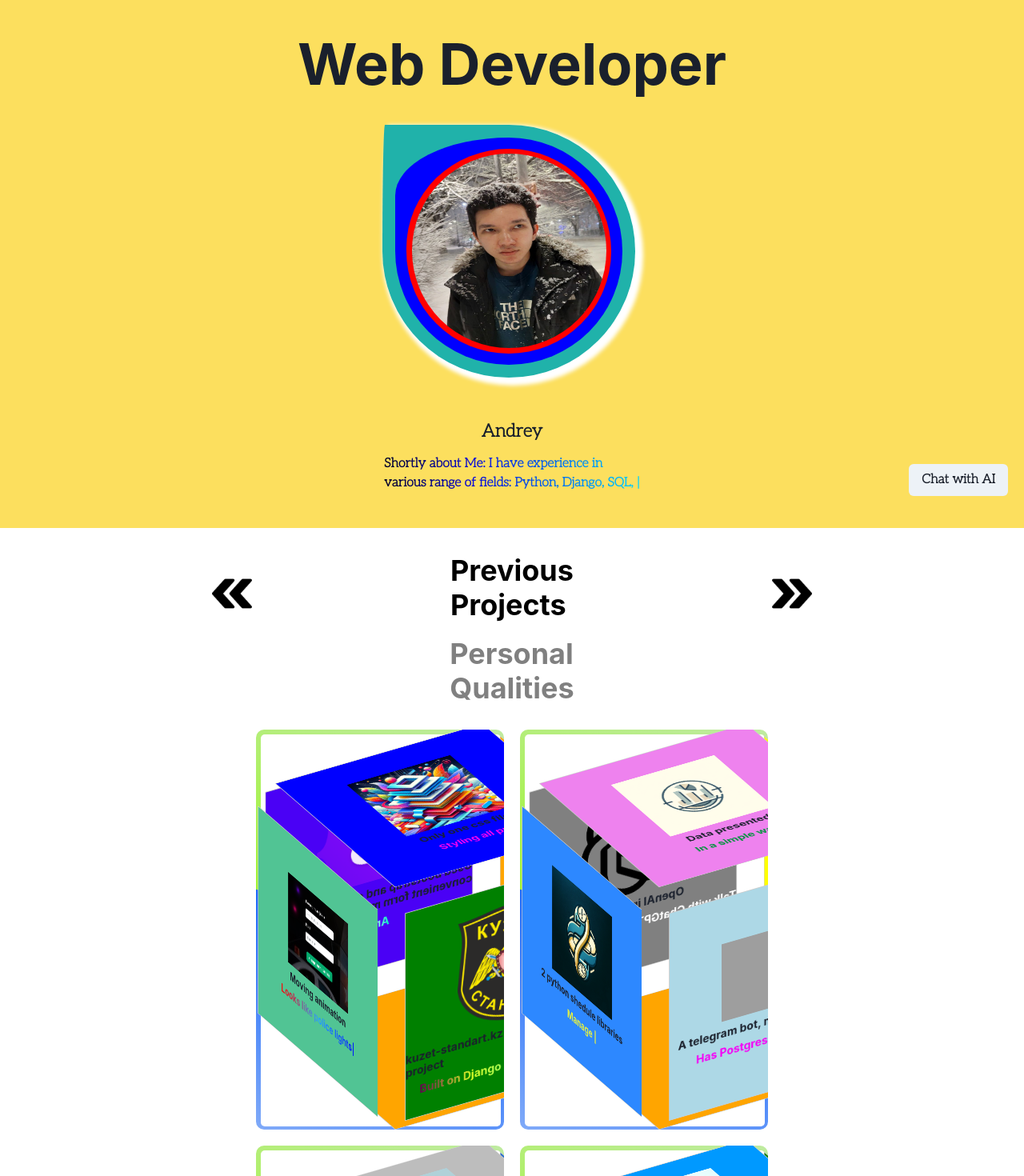
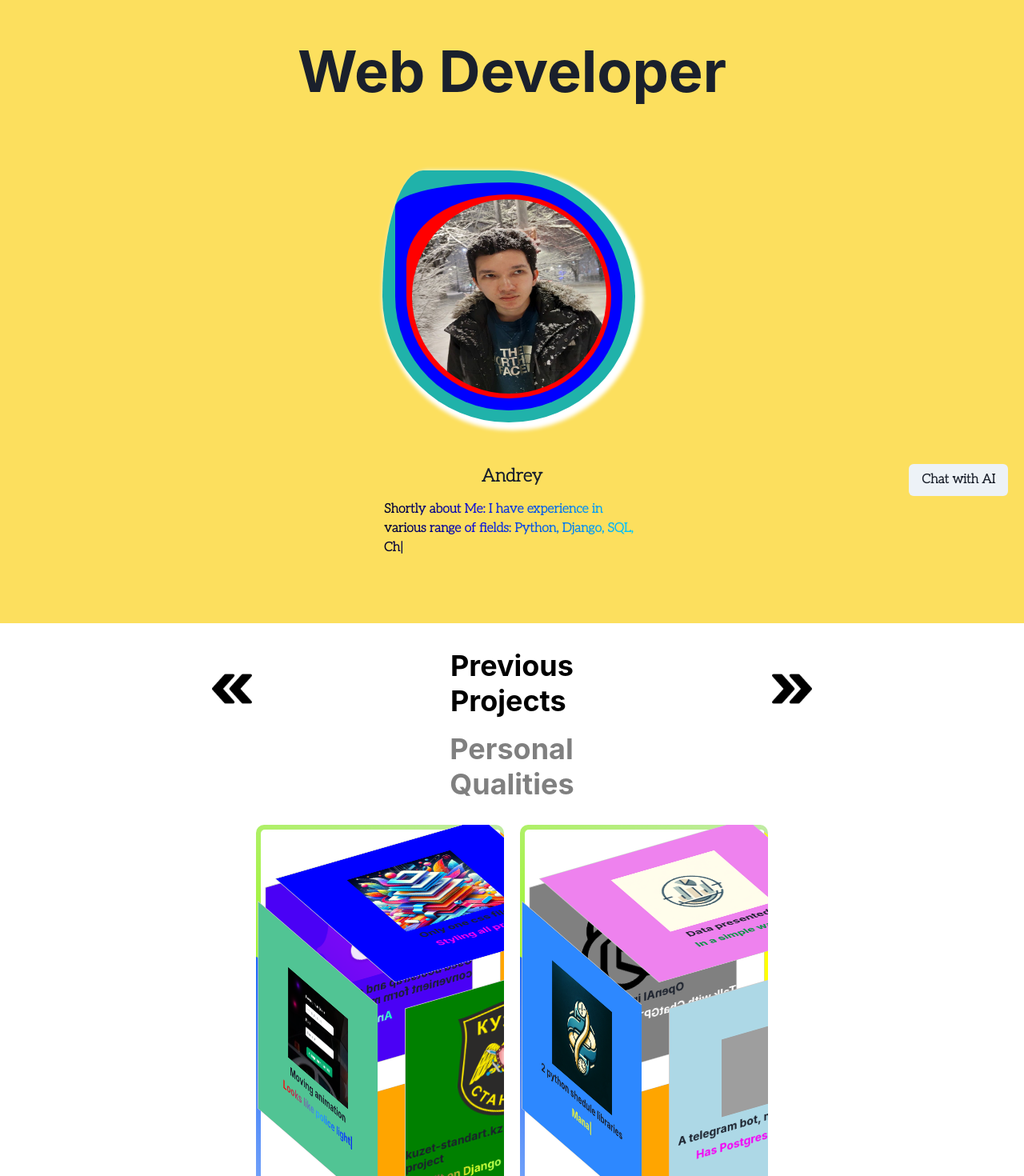
Before and after one commit to Andrkln/cvsite, a Next.js app: page / in a window 1280 px wide. Shown: the part 140-1610 px from the top of the page at 80% size. Built offline with nearby package versions, Linux system fonts and the light colour scheme; grey boxes are pictures that could not be loaded.

Commit message:
small visual stuff

```diff
--- a/src/app/components/FullScreenSection.js
+++ b/src/app/components/FullScreenSection.js
@@ -3,12 +3,13 @@ import * as React from "react";
 import { VStack } from "@chakra-ui/react";
 
 
-const FullScreenSection = ({ children, flexGrow, ...boxProps }) => {
+const FullScreenSection = ({ children, flexGrow, className, ...boxProps }) => {
 
   return (
     <VStack
       backgroundColor={boxProps.backgroundColor}
       flexGrow={flexGrow}
+      className={className}
     >
       <VStack maxWidth="100vw" minHeight="100vh"
       {...boxProps}
--- a/src/app/components/LandingSection.js
+++ b/src/app/components/LandingSection.js
@@ -1,33 +1,27 @@
-'use client';
-import React from "react";
 import { Heading } from "@chakra-ui/react";
 import FullScreenSection from "./FullScreenSection";
 import Self from "./self";
-import useismobile from "../hooks/isMobile";
 
 
 
 const imgSrc = "/images/my_photo.jpg";
 
 const LandingSection = () => {
-  const isMobile = useismobile(); // Corrected hook call placement
-
-  const center = isMobile ? 'none' : 'center';
-  const go_bottom = isMobile ? 100 : 0;
 
   return (
     <FullScreenSection
-      justifyContent={center}
+      justifyContent={'center'}
       alignItems="center"
       backgroundColor="rgb(252, 223, 94)"
-      flexGrow={2} // Changed to a number
-    >
+      flexGrow={2}
+      className={'IntroH'}
+    ><div
+     className="place"
+    ></div>
       <Heading as='h1' size='4xl'
-      mt={go_bottom}
       >
         Web Developer
       </Heading>
-      <br/>
       <Self
         title='Andrey'
         description='I have experience in various range of fields: Python, Django, SQL, Chatbots and many others'
--- a/src/app/components/self.js
+++ b/src/app/components/self.js
@@ -122,6 +122,7 @@ const AnimatedBox = styled(Box)`
 const Self = ({ title, description, imageSrc }) => {
     const divf =
     <Box className='foo1' id="foo1"
+    mt={20}
     >
         <Box className='foo2' id="foo2"
         w={'90%'}
@@ -144,7 +145,7 @@ const Self = ({ title, description, imageSrc }) => {
     </Box>
     return (
     <VStack spacing={4} className="me-slot"
-    maxHeight={80}
+    pb={100}
     >
         <Box
         w={'35ch'}
@@ -157,6 +158,7 @@ const Self = ({ title, description, imageSrc }) => {
         </Box>
           <VStack spacing={3}
           w={80}
+          h={100}
           >
                 <Text fontSize="2.8vh" fontWeight="bold">
                     {title}
@@ -171,6 +173,7 @@ const Self = ({ title, description, imageSrc }) => {
                 >       Shortly about Me:
                     <TypingEffect text={` ${description}`} speed={90} />
                 </Text>
+                <br></br>
           </VStack>
       </VStack>
     );
--- a/src/app/globals.css
+++ b/src/app/globals.css
@@ -66,8 +66,30 @@ body {
     transform: rotate(1turn);
   }
 }
+.introH{
+  margin-top: 100px !important;
+  display: none !important;
+}
+
+.place{
+  height: 20ch;
+}
 
 @media only screen and (max-width: 900px) {
+
+  .section-links::before {
+    padding-left: -30px;
+    margin-left: -2.5%;
+    margin-top: 1vh;
+  }
+
+  .place{
+    height: 10ch !important;
+  }
+  .introH{
+    width: 20;
+  }
+
   .QualityBox{
    display: flex !important;
    flex-direction: column !important;
```
